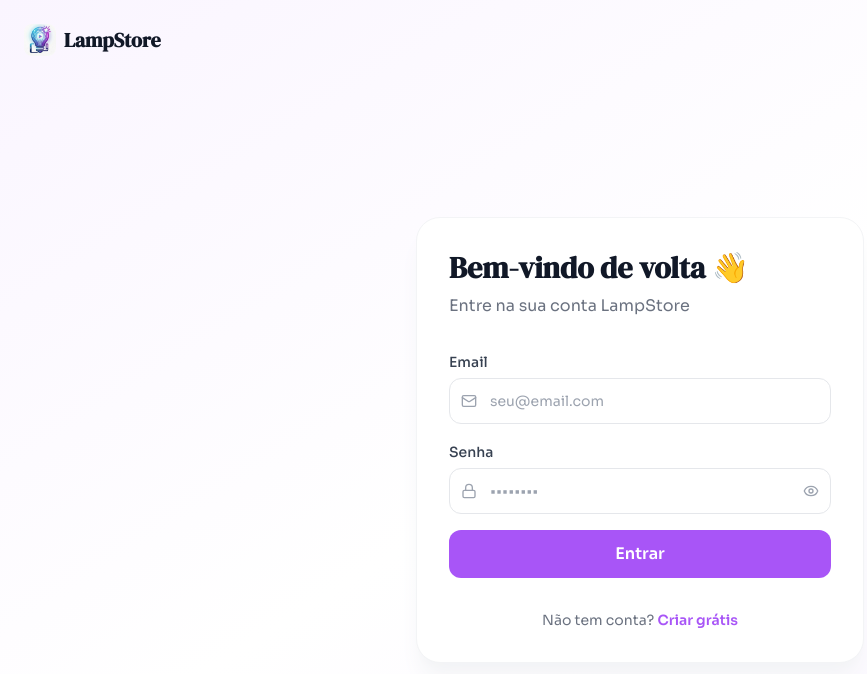
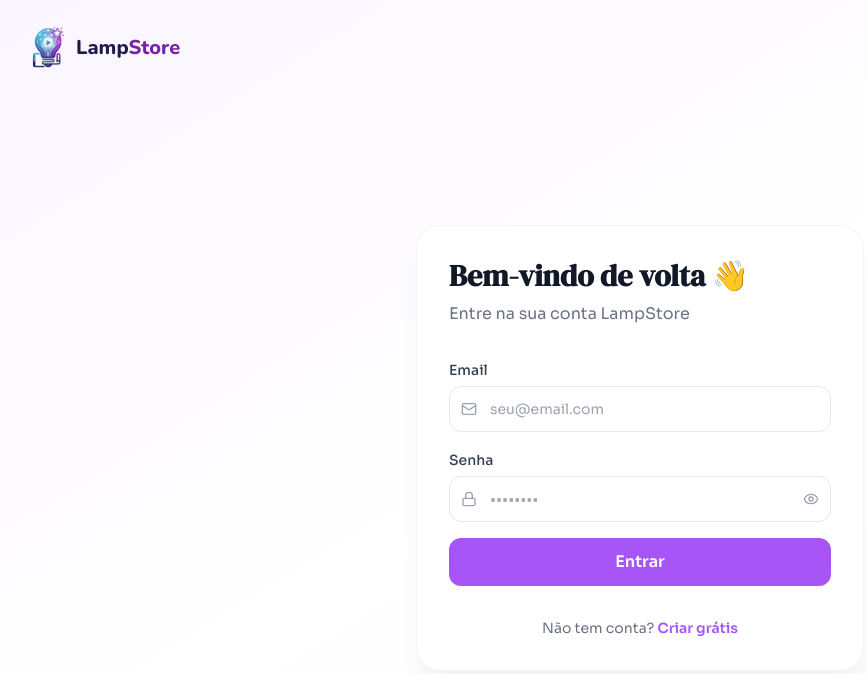
Before and after one commit to LucasPanfieti/lampstore, a Next.js app: page /login in a window 1280 px wide. Shown: the top 674 px of the page, without its empty margins (0-867 px from the left). Built offline with nearby package versions, Linux system fonts and the light colour scheme.

Commit message:
Update logo size, font (Nunito ExtraBold) and bicolor branding for LampStore name

```diff
--- a/app/(auth)/layout.tsx
+++ b/app/(auth)/layout.tsx
@@ -9,19 +9,23 @@ export default function AuthLayout({
   return (
     <div className="min-h-screen bg-gradient-to-br from-purple-50 via-white to-purple-50 flex flex-col">
       <nav className="p-6">
-        <Link href="/" className="flex items-center gap-2 w-fit">
+        <Link href="/" className="flex items-center gap-1 w-fit">
           <Image
             src="/logo_lampstore.webp"
             alt="LampStore"
-            width={32}
-            height={32}
+            width={48}
+            height={48}
             className="rounded-lg"
           />
           <span
-            className="text-xl font-bold text-gray-900"
-            style={{ fontFamily: "'DM Serif Display', serif" }}
+            className="text-xl"
+            style={{
+              fontFamily: "var(--font-nunito), sans-serif",
+              fontWeight: 800,
+            }}
           >
-            LampStore
+            <span style={{ color: "#1e1b4b" }}>Lamp</span>
+            <span style={{ color: "#7723A4" }}>Store</span>
           </span>
         </Link>
       </nav>
--- a/app/[store]/[product]/page.tsx
+++ b/app/[store]/[product]/page.tsx
@@ -186,12 +186,20 @@ export default async function ProductPage({ params }: Props) {
           <Image
             src="/logo_lampstore.webp"
             alt="LampStore"
-            width={20}
-            height={20}
+            width={36}
+            height={36}
             className="rounded"
           />
           Crie sua loja grátis no{" "}
-          <span className="font-semibold text-gray-600">LampStore</span>
+          <span
+            style={{
+              fontFamily: "var(--font-nunito), sans-serif",
+              fontWeight: 800,
+            }}
+          >
+            <span style={{ color: "#1e1b4b" }}>Lamp</span>
+            <span style={{ color: "#7723A4" }}>Store</span>
+          </span>
         </Link>
       </footer>
     </div>
--- a/app/layout.tsx
+++ b/app/layout.tsx
@@ -1,5 +1,5 @@
 import type { Metadata } from "next";
-import { Sora, DM_Serif_Display } from "next/font/google";
+import { Sora, DM_Serif_Display, Nunito } from "next/font/google";
 import "./globals.css";
 
 const sora = Sora({
@@ -14,6 +14,13 @@ const dmSerifDisplay = DM_Serif_Display({
   weight: "400",
   style: ["normal", "italic"],
   variable: "--font-dm-serif",
+  display: "swap",
+});
+
+const nunito = Nunito({
+  subsets: ["latin"],
+  weight: ["800"],
+  variable: "--font-nunito",
   display: "swap",
 });
 
@@ -39,7 +46,7 @@ export default function RootLayout({
   return (
     <html
       lang="pt-BR"
-      className={`${sora.variable} ${dmSerifDisplay.variable}`}
+      className={`${sora.variable} ${dmSerifDisplay.variable} ${nunito.variable}`}
     >
       <body className="font-sans antialiased">{children}</body>
     </html>
--- a/app/page.tsx
+++ b/app/page.tsx
@@ -16,19 +16,23 @@ export default function HomePage() {
       <nav className="fixed top-0 left-0 right-0 z-50 bg-white/80 backdrop-blur-md border-b border-gray-100">
         <div className="max-w-6xl mx-auto px-4 sm:px-6 lg:px-8">
           <div className="flex items-center justify-between h-16">
-            <div className="flex items-center gap-2">
+            <div className="flex items-center gap-1">
               <Image
                 src="/logo_lampstore.webp"
                 alt="LampStore"
-                width={32}
-                height={32}
+                width={48}
+                height={48}
                 className="rounded-lg"
               />
               <span
-                className="text-xl font-bold text-gray-900"
-                style={{ fontFamily: "'DM Serif Display', serif" }}
+                className="text-xl"
+                style={{
+                  fontFamily: "var(--font-nunito), sans-serif",
+                  fontWeight: 800,
+                }}
               >
-                LampStore
+                <span style={{ color: "#1e1b4b" }}>Lamp</span>
+                <span style={{ color: "#7723A4" }}>Store</span>
               </span>
             </div>
             <div className="flex items-center gap-3">
@@ -466,19 +470,22 @@ export default function HomePage() {
       {/* Footer */}
       <footer className="border-t border-gray-100 py-12 px-4 sm:px-6 lg:px-8">
         <div className="max-w-6xl mx-auto flex flex-col sm:flex-row items-center justify-between gap-4">
-          <div className="flex items-center gap-2">
+          <div className="flex items-center gap-1">
             <Image
               src="/logo_lampstore.webp"
               alt="LampStore"
-              width={28}
-              height={28}
+              width={44}
+              height={44}
               className="rounded-lg"
             />
             <span
-              className="font-bold text-gray-900"
-              style={{ fontFamily: "'DM Serif Display', serif" }}
+              style={{
+                fontFamily: "var(--font-nunito), sans-serif",
+                fontWeight: 800,
+              }}
             >
-              LampStore
+              <span style={{ color: "#1e1b4b" }}>Lamp</span>
+              <span style={{ color: "#7723A4" }}>Store</span>
             </span>
           </div>
           <p className="text-sm text-gray-400">
--- a/components/dashboard/DashboardSidebar.tsx
+++ b/components/dashboard/DashboardSidebar.tsx
@@ -30,19 +30,23 @@ export default function DashboardSidebar({ store }: { store: Store | null }) {
   const SidebarContent = () => (
     <div className="flex flex-col h-full">
       <div className="p-6 border-b border-gray-100">
-        <Link href="/" className="flex items-center gap-2">
+        <Link href="/" className="flex items-center gap-1">
           <Image
             src="/logo_lampstore.webp"
             alt="LampStore"
-            width={32}
-            height={32}
+            width={48}
+            height={48}
             className="rounded-lg"
           />
           <span
-            className="text-xl font-bold text-gray-900"
-            style={{ fontFamily: "'DM Serif Display', serif" }}
+            className="text-xl"
+            style={{
+              fontFamily: "var(--font-nunito), sans-serif",
+              fontWeight: 800,
+            }}
           >
-            LampStore
+            <span style={{ color: "#1e1b4b" }}>Lamp</span>
+            <span style={{ color: "#7723A4" }}>Store</span>
           </span>
         </Link>
       </div>
--- a/components/store/StorePage.tsx
+++ b/components/store/StorePage.tsx
@@ -386,12 +386,20 @@ export default function StorePage({ store, products }: StorePageProps) {
           <Image
             src="/logo_lampstore.webp"
             alt="LampStore"
-            width={20}
-            height={20}
+            width={36}
+            height={36}
             className="rounded"
           />
           Crie sua loja grátis no{" "}
-          <span className="font-semibold text-gray-600">LampStore</span>
+          <span
+            style={{
+              fontFamily: "var(--font-nunito), sans-serif",
+              fontWeight: 800,
+            }}
+          >
+            <span style={{ color: "#1e1b4b" }}>Lamp</span>
+            <span style={{ color: "#7723A4" }}>Store</span>
+          </span>
           <ExternalLink className="w-3 h-3" />
         </Link>
       </footer>
```
Also changed, not shown: public/logo_lampstore.webp.
